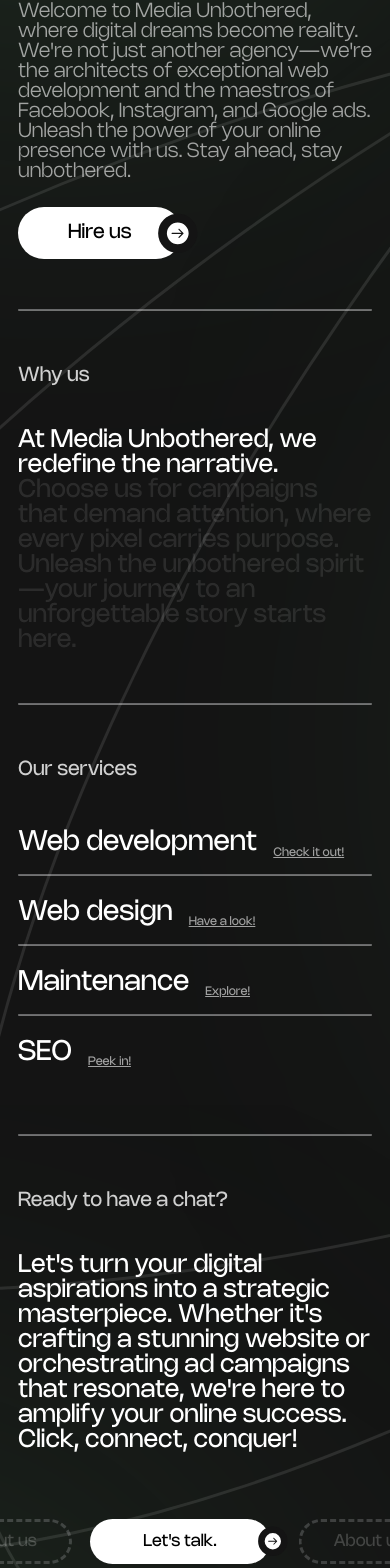
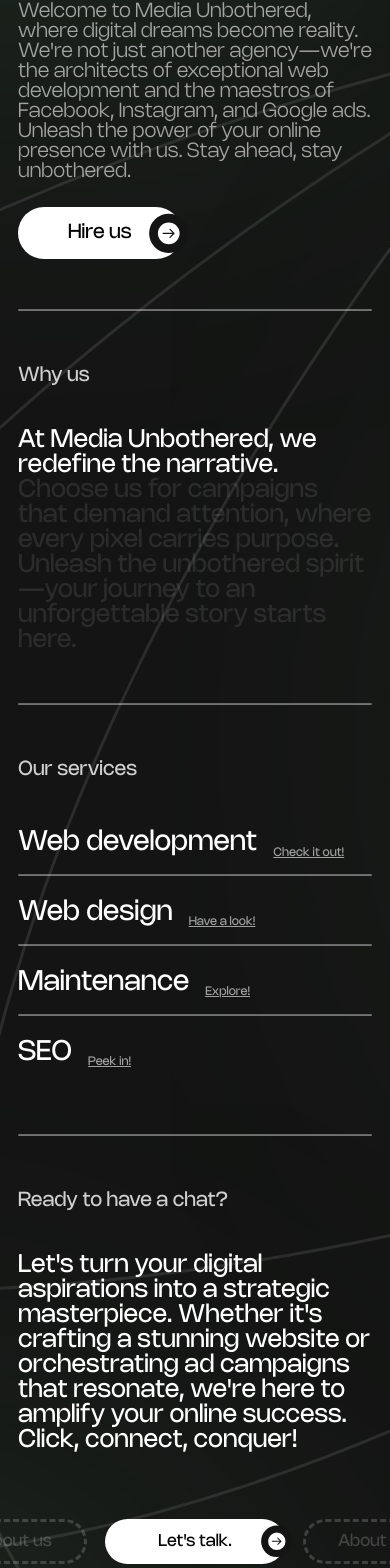
Before and after one commit to Klavrin/media-unbothered-2, a React (Vite) app: page / in a window 390 px wide. Shown: the part 292-1860 px from the top of the page. Built offline with nearby package versions, Linux system fonts and the light colour scheme.

Commit message:
Fixed the bug that makes the last section`s arrow shift away when there is text other than: Lets talk

```diff
--- a/src/components/custom-button.tsx
+++ b/src/components/custom-button.tsx
@@ -18,31 +18,19 @@
   const { t } = useTranslation()
 
   return (
-    <div className={`flex items-center ${hideForWideScreens && 'md:hidden'}`}>
+    <div className={`flex ${hideForWideScreens && 'md:hidden'}`}>
+      <div className="flex items-center relative">
         <button
-        className={`bg-white text-black rounded-[56px] whitespace-nowrap ${styles}`}
+          className={`bg-white text-black rounded-[56px] whitespace-nowrap flex items-center ${styles}`}
           onMouseOver={() => setCursorSize(180)}
           onMouseLeave={() => setCursorSize(40)}
         >
           {t(innerText)}
         </button>
 
-      {!hideForWideScreens && (
         <img
           src="./src/assets/custom-button-arrow.svg"
-          className={`relative right-6 pointer-events-none block md:hidden ${imgStyles}`}
-        />
-      )}
-      <div
-        className={
-          !hideForWideScreens
-            ? 'absolute xl:translate-x-[500px] translate-x-[35.71vw] md:block hidden'
-            : ''
-        }
-      >
-        <img
-          src="./src/assets/custom-button-arrow.svg"
-          className={`relative right-6 pointer-events-none ${imgStyles}`}
+          className={`absolute 2xl:-right-7 right-[-2vw] pointer-events-none ${imgStyles}`}
         />
       </div>
     </div>
--- a/src/components/language-dropdown-menu.tsx
+++ b/src/components/language-dropdown-menu.tsx
@@ -1,7 +1,7 @@
 import { useState } from 'react'
-import useCursorSize from '../lib/use-cursor-size'
 import { useDispatch, useSelector } from 'react-redux'
 import { setLanguage } from '../store/reducers/language-slice'
+import useCursorSize from '../lib/use-cursor-size'
 
 type LanguageState = {
   language: {
--- a/src/components/mobile-language-dropdown-menu.tsx
+++ b/src/components/mobile-language-dropdown-menu.tsx
@@ -49,7 +49,7 @@
           .map((lang) => (
             <button
               key={lang.language}
-              className="text-2xl text-start"
+              className="text-4xl font-normal opacity-80 hover:opacity-100 transition-all"
               onClick={() => onClickButton(lang.value)}
             >
               {lang.language}
--- a/src/languages/en.json
+++ b/src/languages/en.json
@@ -21,6 +21,7 @@
 
   "Ready to have a chat?": "Ready to have a chat?",
   "Let's turn your digital aspirations into a strategic masterpiece. Whether it's crafting a stunning website or orchestrating ad campaigns that resonate, we're here to amplify your online success. Click, connect, conquer!": "Let's turn your digital aspirations into a strategic masterpiece. Whether it's crafting a stunning website or orchestrating ad campaigns that resonate, we're here to amplify your online success. Click, connect, conquer!",
+  "Let's talk.": "Let's talk.",
 
   "HOME": "HOME",
   "ABOUT US": "ABOUT US",
--- a/src/languages/ro.json
+++ b/src/languages/ro.json
@@ -21,6 +21,7 @@
 
   "Ready to have a chat?": "Eşti gata să vorbim?",
   "Let's turn your digital aspirations into a strategic masterpiece. Whether it's crafting a stunning website or orchestrating ad campaigns that resonate, we're here to amplify your online success. Click, connect, conquer!": "Vă transformăm aspirațiile digitale într-o capodoperă strategică. Fie că este vorba de crearea unui site web uimitor sau de orchestrarea unor campanii publicitare care rezonează, suntem aici pentru a vă amplifica succesul online. Faceți clic, conectați, cuceriți!",
+  "Let's talk.": "Contacteazǎ-ne.",
 
   "HOME": "ACASĂ",
   "ABOUT US": "DESPRE NOI",
--- a/src/pages/landing-page/index.tsx
+++ b/src/pages/landing-page/index.tsx
@@ -3,6 +3,10 @@
 import OurServicesSection from './sections/our-services-section'
 import ReadyToChatSection from './sections/ready-to-chat-section'
 import InteractiveCursor from '../../components/interactive-cursor'
+
+/**
+ * @todo: Fix the bug that makes the last section's arrow shift away when there's text other than "Let's talk."
+ */
 
 const LandingPage = () => {
   return (
--- a/src/pages/landing-page/sections/ready-to-chat-section.tsx
+++ b/src/pages/landing-page/sections/ready-to-chat-section.tsx
@@ -28,11 +28,12 @@
         <CustomButton
           innerText="Let's talk."
           styles="xl:px-[117px] md:px-[8.35vw] px-[53px] py-[10px] xl:text-[60px] text-[4.28vw]"
-          imgStyles="xl:right-11 right-[3.14vw] xl:min-w-[70px] sm:min-w-[5vw] min-w-[30px]"
+          imgStyles="xl:min-w-[70px] sm:min-w-[5vw] min-w-[30px]"
         />
         <DashedButton
           innerText="About us"
-          styles="md:-translate-x-0 -translate-x-[5vw]"
+          // styles="md:-translate-x-0 -translate-x-[5vw]"
+          // styles="-translate-x-[4.7vw]"
         />
       </div>
     </section>
```
Lines whose indentation alone changed are shown as unchanged.
